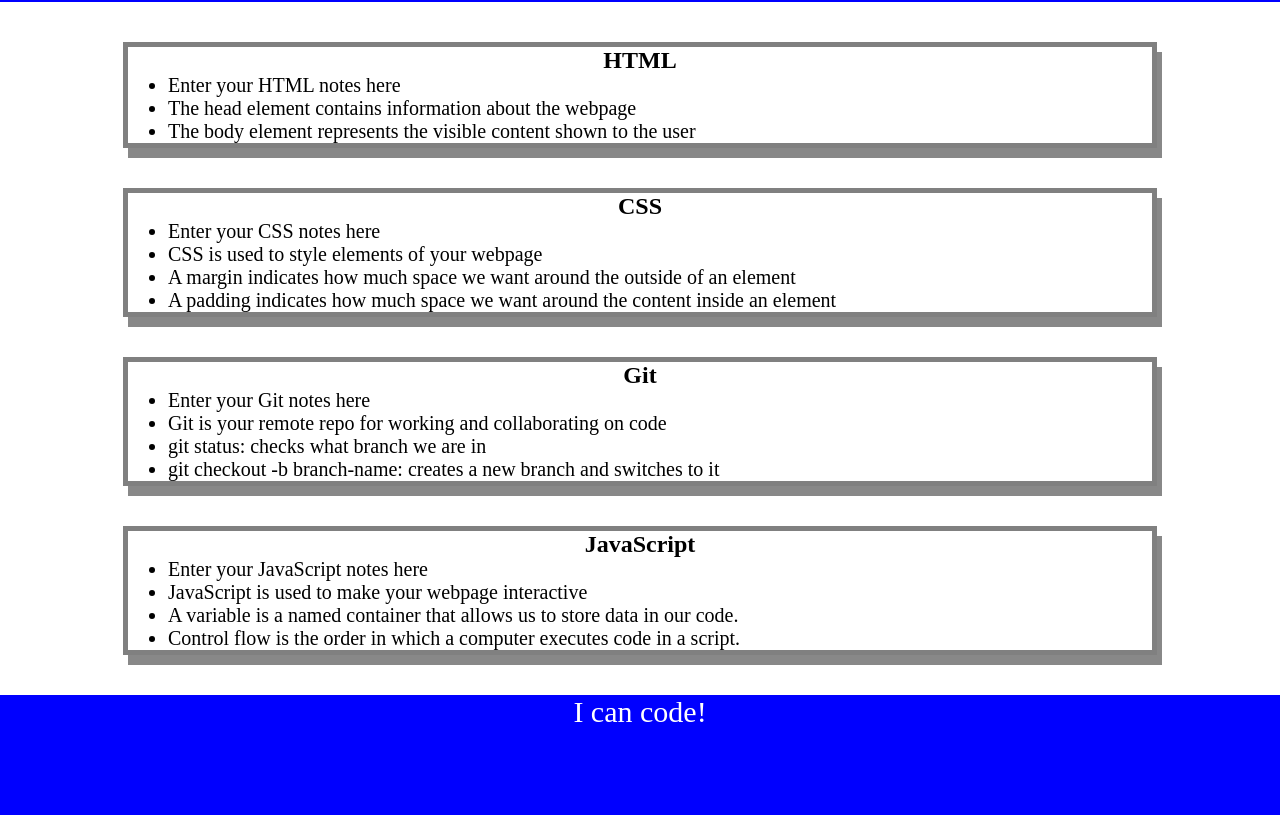
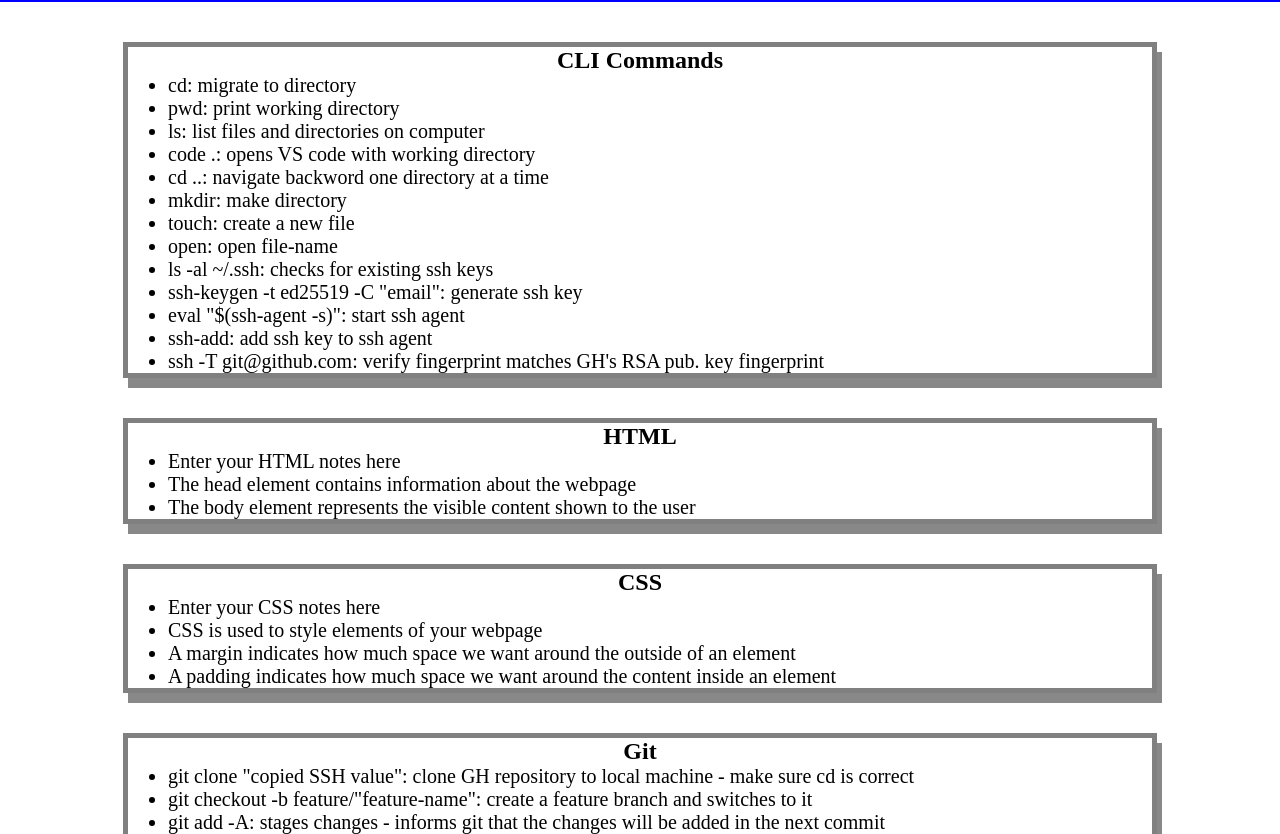
Before and after one commit to The-Schwiz/prework-study-guide3, a plain HTML site: page index.html in a window 1280 px wide. Shown: the part 118-952 px from the top of the page. Drawn offline with Linux system fonts and the light colour scheme.

Commit message:
update html

```diff
--- a/index.html
+++ b/index.html
@@ -14,6 +14,25 @@
       <h2>✨ Open the Console to See What's Happening ✨</h2>
     </header>
     <main>
+      <section class="card" id="cli-secton">
+        <h2>CLI Commands</h2>
+        <ul>
+          <li>cd: migrate to directory</li>
+          <li>pwd: print working directory</li>
+          <li>ls: list files and directories on computer</li>
+          <li>code .: opens VS code with working directory</li>
+          <li>cd ..: navigate backword one directory at a time</li>
+          <li>mkdir: make directory</li>
+          <li>touch: create a new file</li>
+          <li>open: open file-name</li>
+          <li>ls -al ~/.ssh: checks for existing ssh keys</li>
+          <li>ssh-keygen -t ed25519 -C "email": generate ssh key</li>
+          <li>eval "$(ssh-agent -s)": start ssh agent</li>
+          <li>ssh-add: add ssh key to ssh agent</li>
+          <li>ssh -T git@github.com: verify fingerprint matches GH's RSA pub. key fingerprint</li>
+        </ul>
+      </section>
+
       <section class="card" id="html-section">
         <h2>HTML</h2>
         <ul>
@@ -36,10 +55,14 @@
       <section class="card" id="git-section">
         <h2>Git</h2>
         <ul>
-          <li>Enter your Git notes here</li>
-          <li>Git is your remote repo for working and collaborating on code</li>
+          <li>git clone "copied SSH value": clone GH repository to local machine - make sure cd is correct</li>
+          <li>git checkout -b feature/"feature-name": create a feature branch and switches to it</li>
+          <li>git add -A: stages changes - informs git that the changes will be added in the next commit</li>
+          <li>git commit -m "message": captures snapshot of previously staged changes</li>
+          <li>git pull origin main: pulls main branch of remote repo to local repo</li>
+          <li>git push origin feature/"feature-name": pushes local changes to remote repo</li>
           <li>git status: checks what branch we are in</li>
-          <li>git checkout -b branch-name: creates a new branch and switches to it</li>
+
         </ul>
       </section>
 
```
